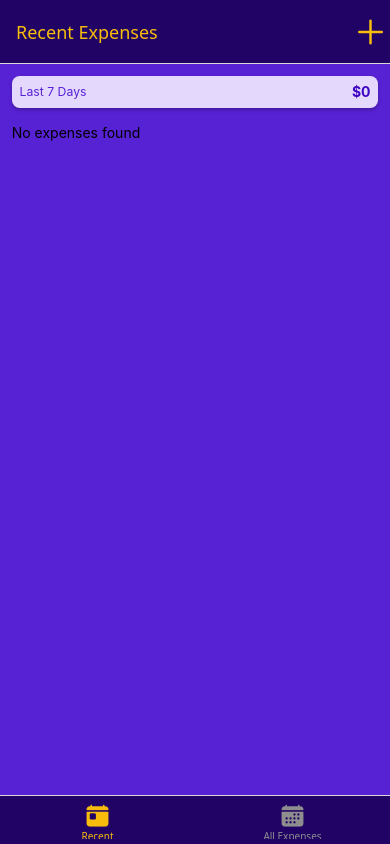
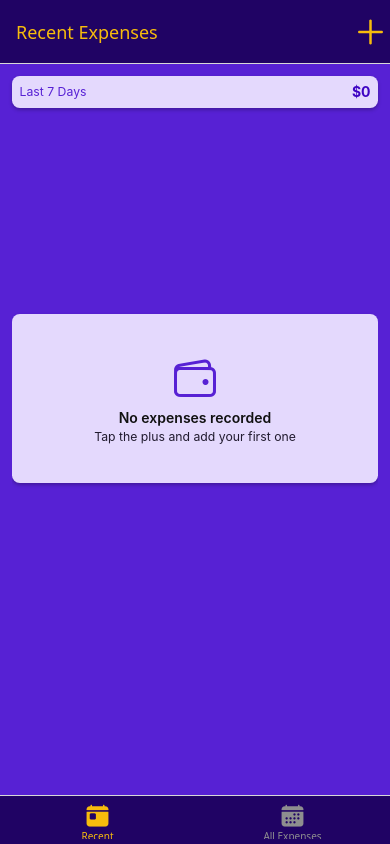
Before and after one commit to Malichenko/expense-tracking-app, a React Native app: screen / in a window 390 px wide. Built offline with nearby package versions, Linux system fonts and the light colour scheme.

Commit message:
Implement NoItems component for empty expenses state in ExpensesList. Update view to use NoItems instead of a text placeholder. Refactor components index to export NoItems. Add NoItems component with styled layout and icon for better user experience when no expenses are recorded.

```diff
--- a/src/entities/expence/ui/expenses-list/components/index.ts
+++ b/src/entities/expence/ui/expenses-list/components/index.ts
@@ -1 +1,2 @@
 export { ExpenseItem } from "./item";
+export { NoItems } from "./no-items";
--- /dev/null
+++ b/src/entities/expence/ui/expenses-list/components/no-items/index.ts
@@ -0,0 +1 @@
+export { NoItems } from "./view";
--- /dev/null
+++ b/src/entities/expence/ui/expenses-list/components/no-items/view.tsx
@@ -0,0 +1,47 @@
+import { StyleSheet, Text, View } from "react-native";
+import Ionicons from "@expo/vector-icons/Ionicons";
+import theme from "@shared/config/theme";
+import { Card } from "@shared/ui";
+
+export const NoItems = () => {
+  return (
+    <View style={styles.container}>
+      <Card style={styles.card}>
+        <Ionicons
+          name="wallet-outline"
+          size={48}
+          color={theme.palette.primary[60]}
+          accessibilityLabel="No expenses icon"
+        />
+        <Text style={styles.title}>No expenses recorded</Text>
+        <Text style={styles.subtitle}>Tap the plus and add your first one</Text>
+      </Card>
+    </View>
+  );
+};
+
+const styles = StyleSheet.create({
+  container: {
+    flex: 1,
+    marginTop: "-30%",
+    justifyContent: "center",
+    alignItems: "center",
+  },
+  card: {
+    width: "100%",
+    flexDirection: "column",
+    justifyContent: "center",
+    alignItems: "center",
+    gap: theme.spacing.x1,
+    padding: theme.spacing.x10,
+  },
+  title: {
+    fontSize: theme.fontSize.base,
+    fontWeight: "600",
+    color: theme.palette.neutral[90],
+  },
+  subtitle: {
+    fontSize: theme.fontSize.sm,
+    color: theme.palette.neutral[70],
+  },
+});
--- a/src/entities/expence/ui/expenses-list/view.tsx
+++ b/src/entities/expence/ui/expenses-list/view.tsx
@@ -1,6 +1,6 @@
 import { Expense } from "../../model/types";
-import { FlatList, StyleSheet, Text } from "react-native";
-import { ExpenseItem } from "./components";
+import { FlatList, StyleSheet } from "react-native";
+import { ExpenseItem, NoItems } from "./components";
 import theme from "@shared/config/theme";
 
 interface ExpensesListProps {
@@ -22,7 +22,7 @@ export const ExpensesList = ({
       keyExtractor={(item) => item.id}
       contentContainerStyle={styles.contentContainer}
       showsVerticalScrollIndicator={false}
-      ListEmptyComponent={<Text>No expenses found</Text>}
+      ListEmptyComponent={<NoItems />}
       bounces={false}
     />
   );
@@ -33,6 +33,7 @@ const styles = StyleSheet.create({
     flex: 1,
   },
   contentContainer: {
+    flex: 1,
     gap: theme.spacing.x2,
   },
 });
```
